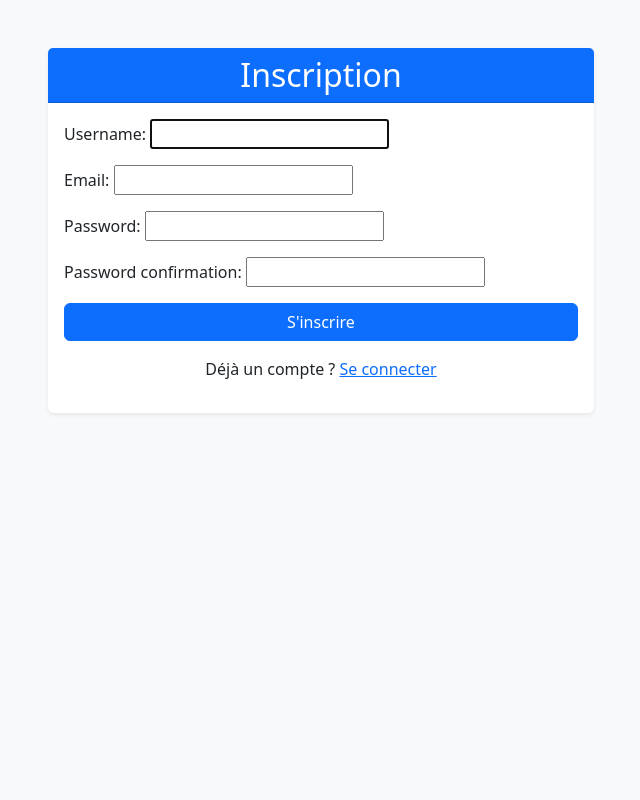
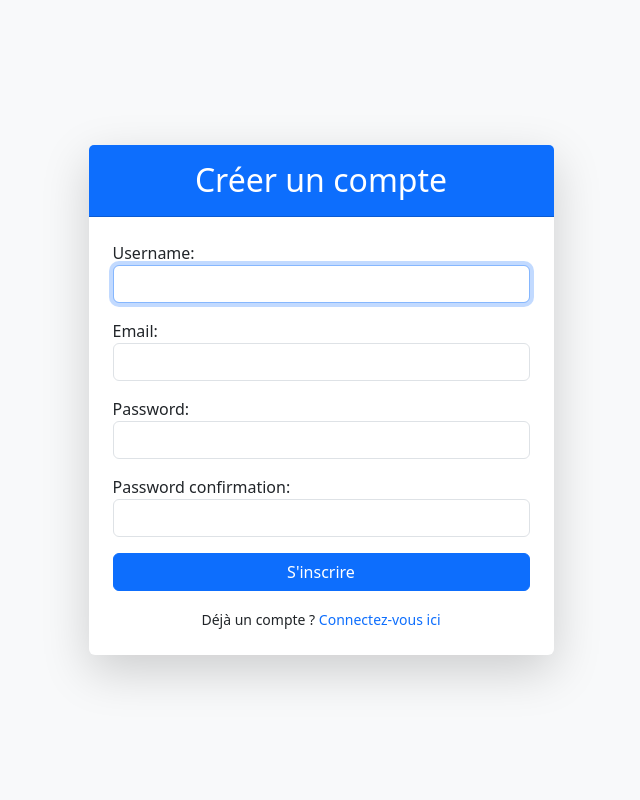
Before and after one commit to Zeini-23025/mini-project-django, a Django app: page /bibliotheque/signup/ in a window 1280 px wide. Shown: the whole page, without its empty margins (319-959 px from the left). Run offline with Django 5.2, Linux system fonts and the light colour scheme; some libraries are stand-ins or nearby versions.

Commit message:
corect signup style

```diff
--- a/getionbibliotheque/bibliotheque/templates/signup.html
+++ b/getionbibliotheque/bibliotheque/templates/signup.html
@@ -7,35 +7,38 @@
     <link href="https://cdn.jsdelivr.net/npm/bootstrap@5.3.0-alpha1/dist/css/bootstrap.min.css" rel="stylesheet">
 </head>
 <body class="bg-light">
-    <div class="container mt-5">
-        <div class="row justify-content-center">
-            <div class="col-md-6">
-                <div class="card shadow-sm border-0">
-                    <div class="card-header bg-primary text-white text-center">
-                        <h2 class="mb-0">Inscription</h2>
+
+    <div class="container d-flex justify-content-center align-items-center min-vh-100">
+        <div class="col-md-6 col-lg-5">
+            <div class="card shadow-lg border-0">
+                <div class="card-header bg-primary text-white text-center py-3">
+                    <h2 class="mb-0">Créer un compte</h2>
                 </div>
-                    <div class="card-body">
+                <div class="card-body p-4">
                     <form method="POST" novalidate>
+                        {% load widget_tweaks %}
                         {% csrf_token %}
                         {% for field in form %}
                             <div class="mb-3">
                                 {{ field.label_tag }}
-                                    {{ field }}
+                                {{ field|add_class:"form-control" }}
                                 {% if field.errors %}
-                                        <div class="text-danger small">{{ field.errors|striptags }}</div>
+                                    <div class="text-danger small mt-1">{{ field.errors|striptags }}</div>
                                 {% endif %}
                             </div>
                         {% endfor %}
-                            <button type="submit" class="btn btn-primary w-100">S'inscrire</button>
+                        <div class="d-grid">
+                            <button type="submit" class="btn btn-primary">S'inscrire</button>
+                        </div>
                     </form>
-                        <p class="mt-3 text-center">
-                            Déjà un compte ? <a href="{% url 'login' %}" class="text-primary">Se connecter</a>
-                        </p>
+                    <div class="text-center mt-3">
+                        <small>Déjà un compte ? <a href="{% url 'login' %}" class="text-decoration-none">Connectez-vous ici</a></small>
                     </div>
                 </div>
             </div>
         </div>
     </div>
+
     <script src="https://cdn.jsdelivr.net/npm/bootstrap@5.3.0-alpha1/dist/js/bootstrap.bundle.min.js"></script>
 </body>
 </html>
--- a/getionbibliotheque/getionbibliotheque/settings.py
+++ b/getionbibliotheque/getionbibliotheque/settings.py
@@ -38,6 +38,7 @@ INSTALLED_APPS = [
     'django.contrib.messages',
     'django.contrib.staticfiles',
     'bibliotheque',
+    'widget_tweaks',
 
 ]
 
```
Also changed, not shown: getionbibliotheque/db.sqlite3. Lines whose indentation alone changed are shown as unchanged.
